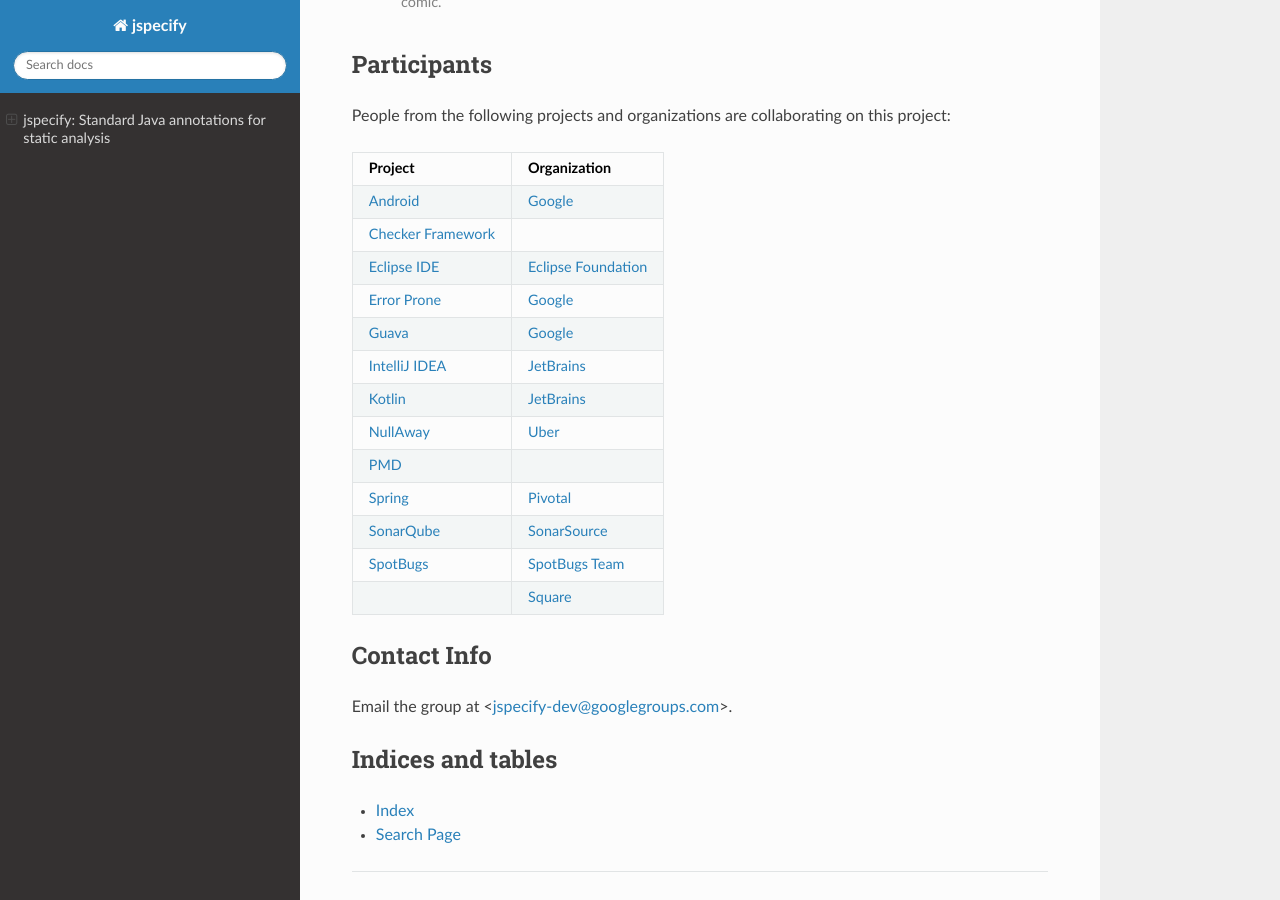
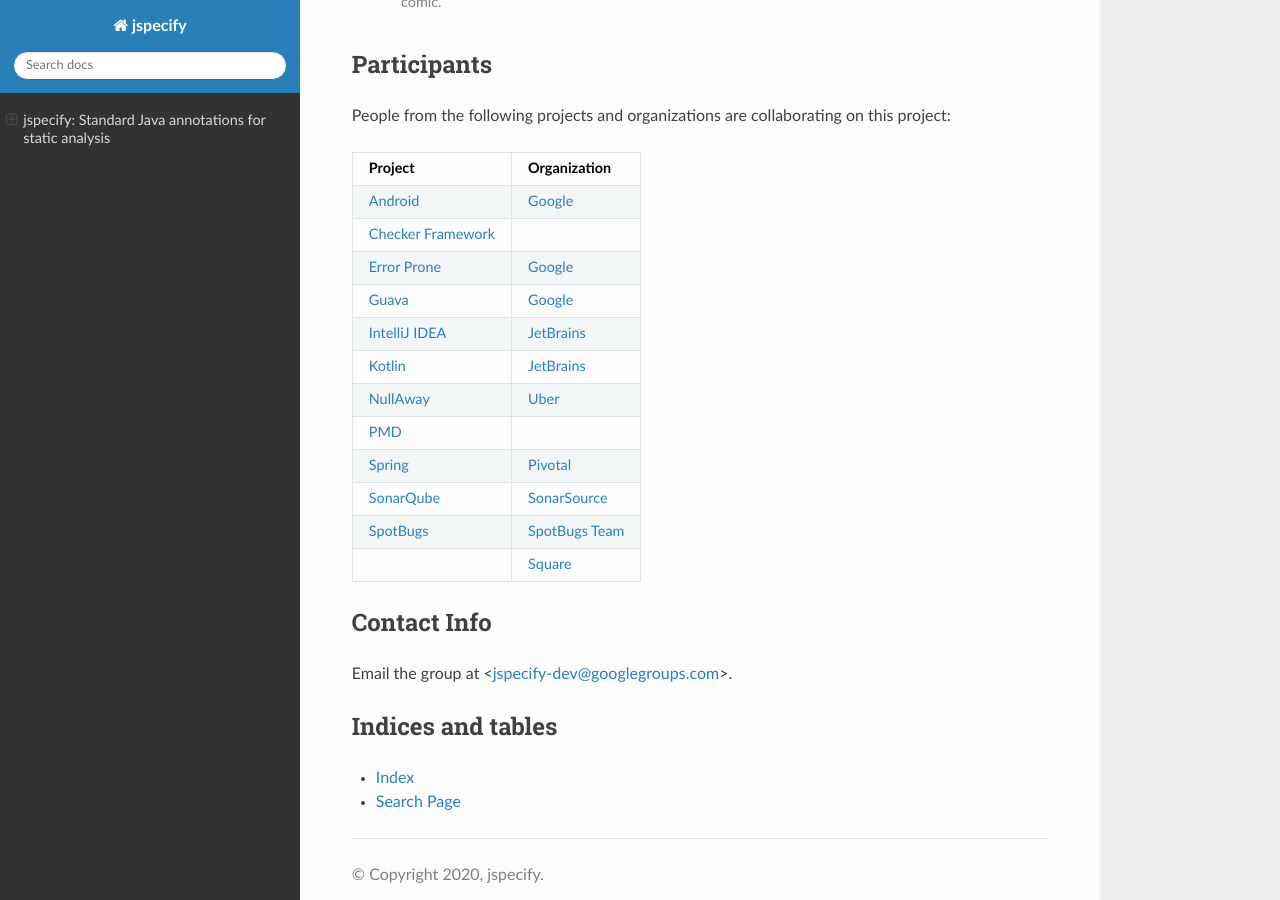
Before and after one commit to jspecify/jspecify, a Sphinx documentation site: the page built from docs/index.rst, in a window 1280 px wide and 900 px high, scrolled down 784 px. Built offline with Sphinx 7.4.7 and the Read the Docs theme 2.0.0, drawn with Linux system fonts in a browser that asks for light colours.

Commit message:
Remove Eclipse as requested.

```diff
--- a/docs/index.rst
+++ b/docs/index.rst
@@ -35,8 +35,6 @@
 +----------------------------------------------------+-------------------------------------------------+
 | `Checker Framework <https://checkerframework.org>`_|                                                 |
 +----------------------------------------------------+-------------------------------------------------+
-| `Eclipse IDE <https://www.eclipse.org/ide/>`_      | `Eclipse Foundation <https://www.eclipse.org/>`_|
-+----------------------------------------------------+-------------------------------------------------+
 | `Error Prone <https://errorprone.info>`_           | `Google <https://google.com>`_                  |
 +----------------------------------------------------+-------------------------------------------------+
 | `Guava <https://github.com/google/guava>`_         | `Google <https://google.com>`_                  |
```
